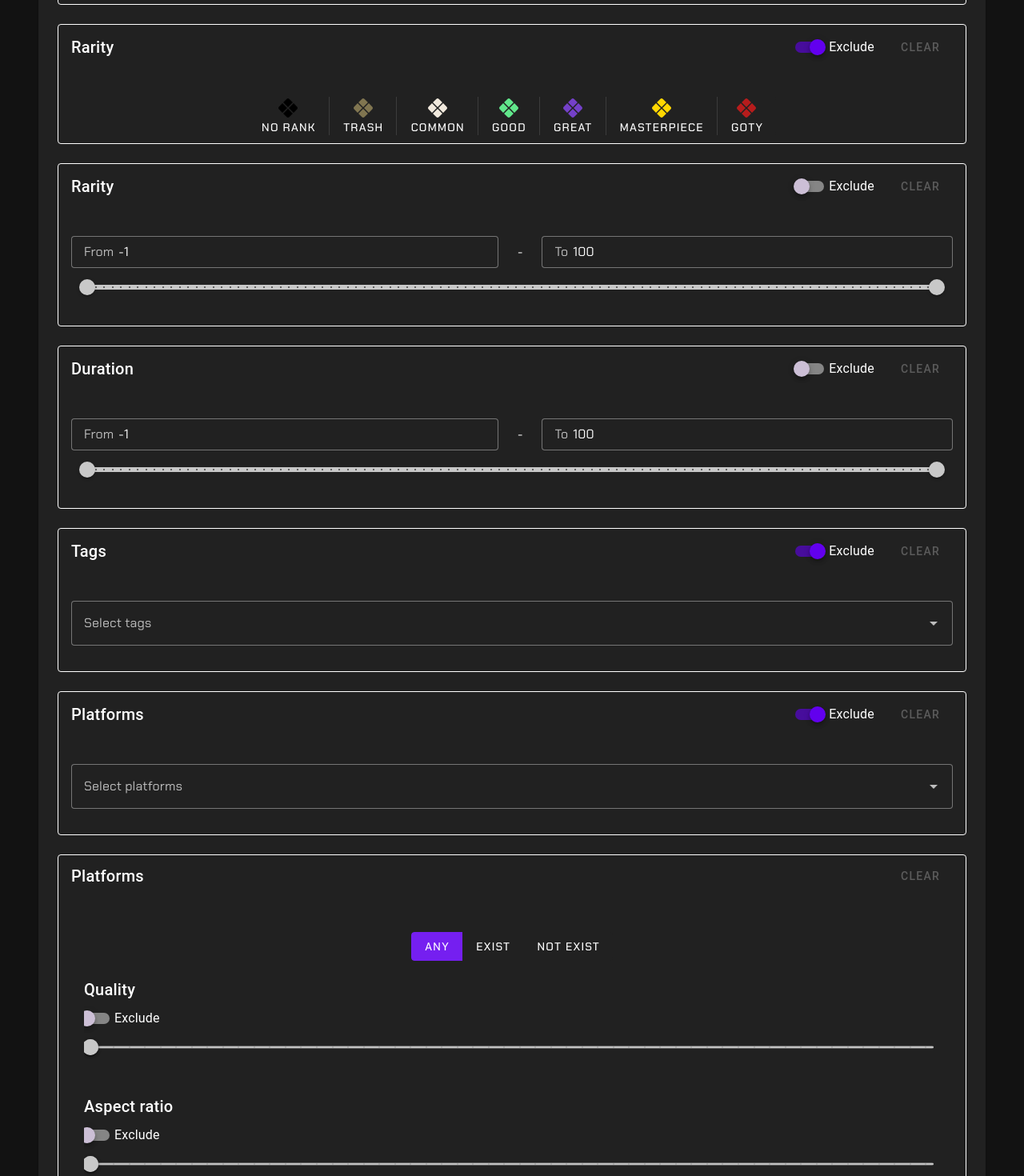
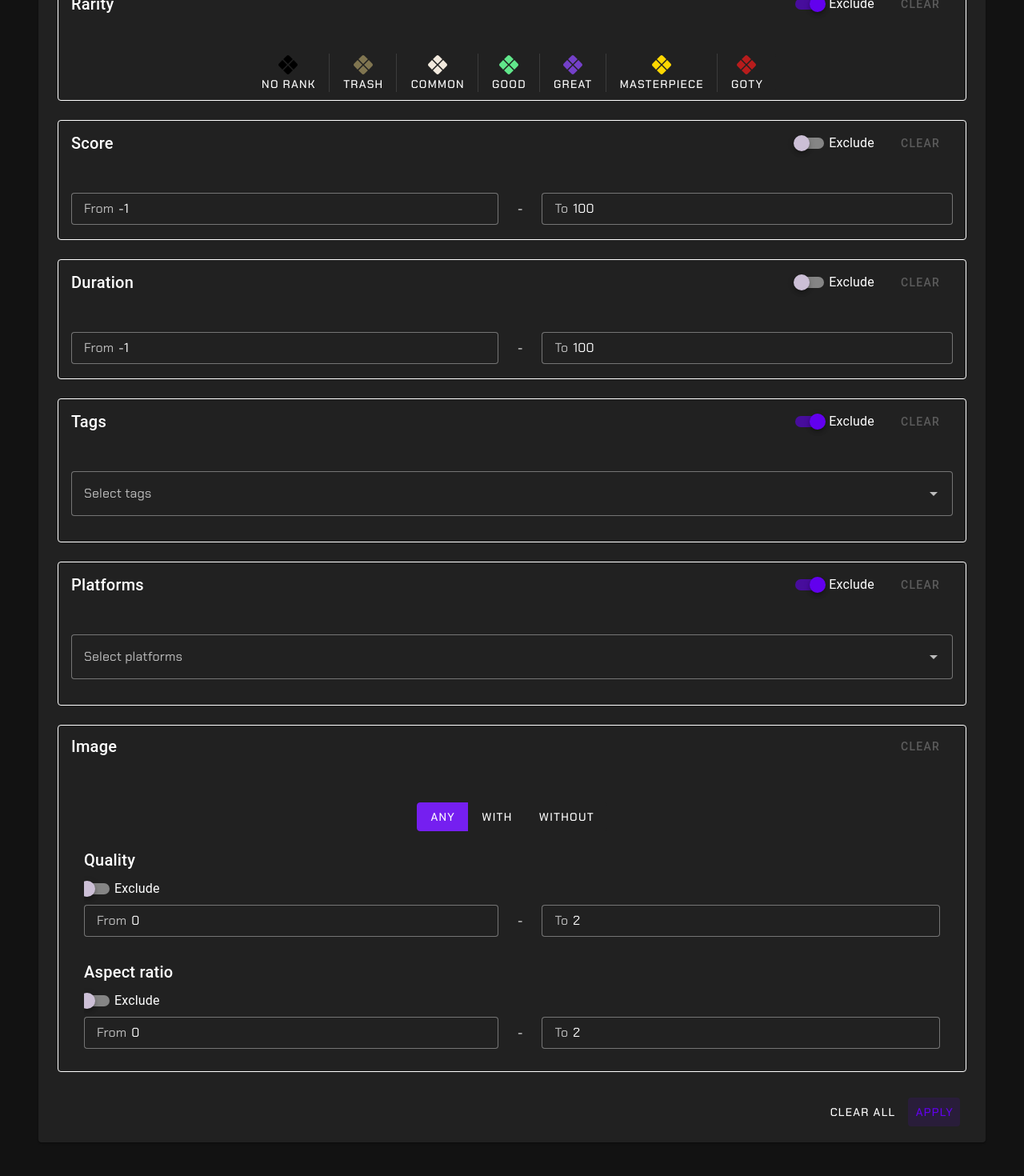
Before and after one commit to Stanislavsonder/streamhata-manager, a Vue app: page / in a window 1280 px wide. Shown: the part 440-1910 px from the top of the page at 80% size. Built offline with nearby package versions, Linux system fonts and the light colour scheme; what @vue/apollo-option would draw is missing.

Commit message:
Filters are fixed. Added translation

```diff
--- a/src/components/common/GamesFilter/GamesFilter.vue
+++ b/src/components/common/GamesFilter/GamesFilter.vue
@@ -1,11 +1,12 @@
 <template>
 	<v-card class="filters-container">
 		<v-card-title class="filters-container__title text-h4">
-			<h3>Filters</h3>
+			<h3>{{ $t('filters') }}</h3>
 		</v-card-title>
 
+		<!-- Release date -->
 		<FilterContainer
-			title="Release date"
+			:title="$t('release-date')"
 			:default-value="EMPTY_FILTER.releaseDate"
 			v-model:value="filters.releaseDate"
 			v-model:exclude="filters.releaseDate.exclude"
@@ -18,8 +19,9 @@
 			/>
 		</FilterContainer>
 
+		<!-- Rarity -->
 		<FilterContainer
-			title="Rarity"
+			:title="$t('rarity')"
 			:default-value="EMPTY_FILTER.rarity"
 			v-model:value="filters.rarity"
 			v-model:exclude="filters.rarity.exclude"
@@ -45,8 +47,9 @@
 			</v-btn-toggle>
 		</FilterContainer>
 
+		<!-- Score -->
 		<FilterContainer
-			title="Rarity"
+			:title="$t('score')"
 			:default-value="EMPTY_FILTER.score"
 			v-model:value="filters.score"
 			v-model:exclude="filters.score.exclude"
@@ -59,8 +62,9 @@
 			/>
 		</FilterContainer>
 
+		<!-- Duration -->
 		<FilterContainer
-			title="Duration"
+			:title="$t('duration')"
 			:default-value="EMPTY_FILTER.duration"
 			v-model:value="filters.duration"
 			v-model:exclude="filters.duration.exclude"
@@ -73,15 +77,16 @@
 			/>
 		</FilterContainer>
 
+		<!-- Tags -->
 		<FilterContainer
-			title="Tags"
+			:title="$t('tags')"
 			:default-value="EMPTY_FILTER.tags"
 			v-model:value="filters.tags"
 			v-model:exclude="filters.tags.exclude"
 		>
 			<v-autocomplete
 				v-model="filters.tags.value"
-				label="Select tags"
+				:label="$t('select-tags')"
 				:items="tags"
 				variant="outlined"
 				single-line
@@ -91,15 +96,16 @@
 			/>
 		</FilterContainer>
 
+		<!-- Platforms -->
 		<FilterContainer
-			title="Platforms"
+			:title="$t('platforms')"
 			:default-value="EMPTY_FILTER.platforms"
 			v-model:value="filters.platforms"
 			v-model:exclude="filters.platforms.exclude"
 		>
 			<v-autocomplete
 				v-model="filters.platforms.value"
-				label="Select platforms"
+				:label="$t('select-platforms')"
 				chips
 				variant="outlined"
 				single-line
@@ -109,8 +115,9 @@
 			/>
 		</FilterContainer>
 
+		<!-- Image -->
 		<FilterContainer
-			title="Platforms"
+			:title="$t('image')"
 			:default-value="EMPTY_FILTER.imageSource"
 			v-model:value="filters.imageSource"
 		>
@@ -122,83 +129,75 @@
 					density="compact"
 				>
 					<v-btn>
-						Any
+						{{ $t('any') }}
 					</v-btn>
 					<v-btn>
-						Exist
+						{{ $t('with') }}
 					</v-btn>
 					<v-btn>
-						Not Exist
+						{{ $t('without') }}
 					</v-btn>
 				</v-btn-toggle>
 			</v-card-item>
 			<v-card-item class="filter__image-section">
 				<v-card-title class="filter__title text-h6">
 					<h6>
-						Quality
+						{{ $t('quality') }}
 					</h6>
 					<v-switch
 						class="filter__exclude"
 						inline
 						hide-details
 						density="compact"
-						label="Exclude"
+						:label="$t('exclude')"
 						color="primary"
 						v-model="filters.imageSource.quality.exclude"
 					/>
 				</v-card-title>
-				<v-range-slider
-					class="filter__slider"
-					:min="EMPTY_FILTER.imageSource.quality[0]"
-					:max="EMPTY_FILTER.imageSource.quality[1]"
-					thumb-label
-					step="0.1"
-					show-ticks="always"
-					v-model="filters.imageSource.quality"
+				<RangeFilter
+					v-model="filters.imageSource.quality.value"
+					:min="EMPTY_FILTER.imageSource.quality.value[0]"
+					:max="EMPTY_FILTER.imageSource.quality.value[1]"
+					:step="0.1"
 				/>
 			</v-card-item>
 			<v-card-item class="filter__image-section">
 				<v-card-title class="filter__title text-h6">
 					<h6>
-						Aspect ratio
+						{{ $t('aspect-ratio') }}
 					</h6>
 					<v-switch
 						class="filter__exclude"
 						inline
 						hide-details
 						density="compact"
-						label="Exclude"
+						:label="$t('exclude')"
 						color="primary"
 						v-model="filters.imageSource.aspectRatio.exclude"
 					/>
 				</v-card-title>
-
-				<v-range-slider
-					class="filter__slider"
-					:min="EMPTY_FILTER.imageSource.aspectRatio[0]"
-					:max="EMPTY_FILTER.imageSource.aspectRatio[1]"
-					thumb-label
-					step="0.1"
-					show-ticks="always"
-					v-model="filters.imageSource.aspectRatio"
+				<RangeFilter
+					v-model="filters.imageSource.aspectRatio.value"
+					:min="EMPTY_FILTER.imageSource.aspectRatio.value[0]"
+					:max="EMPTY_FILTER.imageSource.aspectRatio.value[1]"
+					:step="0.1"
 				/>
 			</v-card-item>
 		</FilterContainer>
-
 
 		<v-card-actions class="filters-container__buttons">
 			<v-btn
 				@click="clearAll"
 				variant="text"
 			>
-				Clear all
+				{{ $t('clear-all') }}
 			</v-btn>
 			<v-btn
 				variant="tonal"
 				color="primary"
 				@click="applyFilters"
 			>
-				Apply
+				{{ $t('apply') }}
 			</v-btn>
 		</v-card-actions>
 	</v-card>
@@ -298,12 +297,3 @@ export default defineComponent({
 	}
 }
 </style>
-
-
-<style lang="scss">
-// Fix for sliders
-.v-slider-thumb {
-	left: var(--v-slider-thumb-position)!important;
-	transform: translate(-50%, -50%)!important;
-}
-</style>
--- a/src/components/common/GamesFilter/part/FilterContainer/FilterContainer.vue
+++ b/src/components/common/GamesFilter/part/FilterContainer/FilterContainer.vue
@@ -9,7 +9,7 @@
 				v-if="typeof exclude !== 'undefined'"
 				class="filter-container__exclude"
 				color="primary"
-				label="Exclude"
+				:label="$t('exclude')"
 				density="compact"
 				hide-details
 				inline
@@ -21,7 +21,7 @@
 				variant="text"
 				@click="clear"
 			>
-				Clear
+				{{ $t('clear') }}
 			</v-btn>
 		</v-card-title>
 		<v-card-item>
--- a/src/components/common/GamesFilter/part/RangeFilter/RangeFilter.vue
+++ b/src/components/common/GamesFilter/part/RangeFilter/RangeFilter.vue
@@ -3,14 +3,15 @@
 		<v-text-field
 			type="number"
 			variant="outlined"
-			v-model="tmpValue[0]"
+			:model-value="modelValue[0]"
 			:min="min"
-			:max="Math.min(tmpValue[1], max)"
+			:max="Math.min(modelValue[1], max)"
 			:step="step"
-			prefix="From"
-			label="From"
+			:prefix="$t('from')"
+			:label="$t('from')"
 			density="compact"
 			hide-details
+			@change="e => update(e.target.value, modelValue[1])"
 			single-line
 		/>
 		<span class="range-filter__separator">
@@ -19,28 +20,18 @@
 		<v-text-field
 			type="number"
 			variant="outlined"
-			v-model="tmpValue[1]"
-			:min="Math.max(min, tmpValue[0])"
+			:model-value="modelValue[1]"
+			:min="Math.max(min, modelValue[0])"
 			:max="max"
 			:step="step"
-			prefix="To"
-			label="To"
+			:prefix="$t('to')"
+			:label="$t('to')"
 			density="compact"
 			hide-details
+			@change="e => update(modelValue[0], e.target.value)"
 			single-line
 		/>
 	</div>
-	<v-range-slider
-		class="range-filter__slider"
-		:model-value="[
-			tmpValue[0], tmpValue[1]
-		]"
-		:step="step"
-		:min="min"
-		:max="max"
-		show-ticks="always"
-		@change="value => tmpValue = value"
-	/>
 </template>
 
 <script lang="ts">
@@ -68,25 +59,18 @@ export default defineComponent({
 			default: 1
 		},
 		modelValue: {
-			type: Object,
+			type: Object as PropType<[number, number]>,
 			required: true
 		}
 	},
-	data() {
-		return {
-			tmpValue: this.modelValue || [
-				this.min,
-				this.max
-			]
+	methods: {
+		update(a: string | number, b: string | number) {
+			this.$emit('update:modelValue', [
+				Number(a),
+				Number(b)
+			])
 		}
-	},
-	watch: {
-		tmpValue(value) {
-			console.log(this.tmpValue)
-			this.$emit('update:modelValue', [value[0],
-				value[1]])
-		}
-	},
+	}
 })
 </script>
 
--- a/src/components/layout/header/AppHeader.vue
+++ b/src/components/layout/header/AppHeader.vue
@@ -11,6 +11,11 @@
 				/>
 			</ul>
 			<ul class="account-options">
+				<li class="account-options__item">
+					<v-btn @click="$i18n.locale = $i18n.locale === 'en' ? 'ru': 'en'">
+						{{ $i18n.locale === 'en'? 'ru': 'en' }}
+					</v-btn>
+				</li>
 				<li
 					class="account-options__item"
 				>
--- a/src/i18n/languages/en.json
+++ b/src/i18n/languages/en.json
@@ -10,5 +10,26 @@
 	"rarity__good": "Good",
 	"rarity__great": "Great",
 	"rarity__masterpiece": "Masterpiece",
-	"rarity__goty": "GOTY"
+	"rarity__goty": "GOTY",
+	"filters": "Filters",
+	"release-date": "Release date",
+	"rarity": "Rarity",
+	"score": "Score",
+	"duration": "Duration",
+	"tags": "Tags",
+	"platforms": "Platforms",
+	"image": "Image",
+	"clear": "Clear",
+	"exclude": "Exclude",
+	"from": "From",
+	"to": "To",
+	"any": "Any",
+	"with": "With",
+	"without": "Without",
+	"quality": "Quality",
+	"aspect-ratio": "Aspect ratio",
+	"clear-all": "Clear all",
+	"apply": "Apply",
+	"select-tags": "Select tags",
+	"select-platforms": "Select platforms"
 }
--- a/src/i18n/languages/ru.json
+++ b/src/i18n/languages/ru.json
@@ -10,5 +10,26 @@
 	"rarity__good": "Хорошая",
 	"rarity__great": "Отличная",
 	"rarity__masterpiece": "Шедевр",
-	"rarity__goty": "GOTY"
+	"rarity__goty": "GOTY",
+	"filters": "Фильтры",
+	"release-date": "Дата выхода",
+	"rarity": "Редкость",
+	"score": "Оценка",
+	"duration": "Длительность",
+	"tags": "Тэги",
+	"platforms": "Платформы",
+	"image": "Картинка",
+	"clear": "Очистить",
+	"exclude": "Исключить",
+	"from": "От",
+	"to": "До",
+	"any": "Любой",
+	"with": "С",
+	"without": "Без",
+	"quality": "Качество",
+	"aspect-ratio": "Соотношение сторон",
+	"clear-all": "Очистить всё",
+	"apply": "Применить",
+	"select-tags": "Выбрать тэги",
+	"select-platforms": "Выбрать платформы"
 }
```
Also changed, not shown: src/types.ts (+10 -10 lines).
